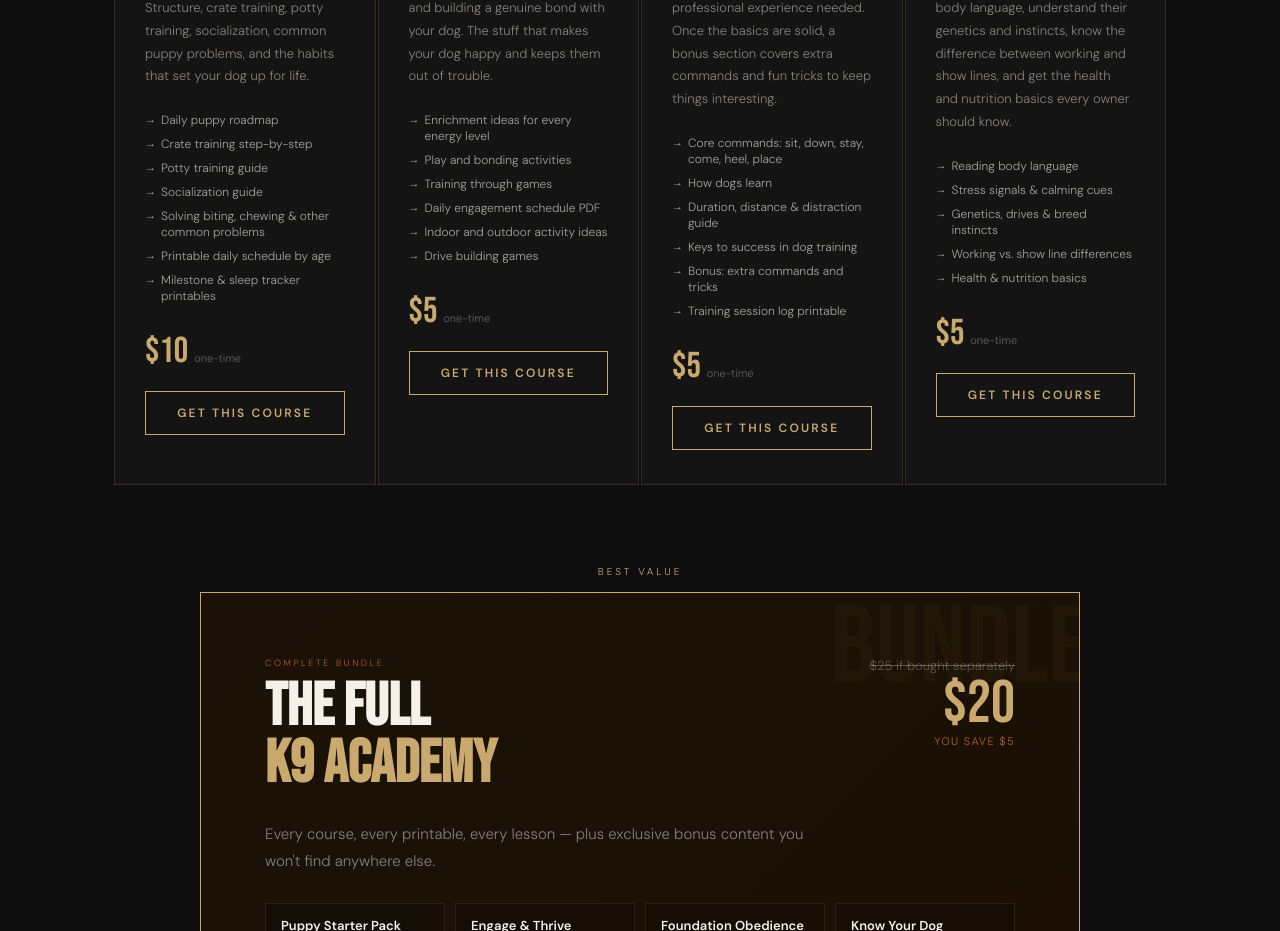
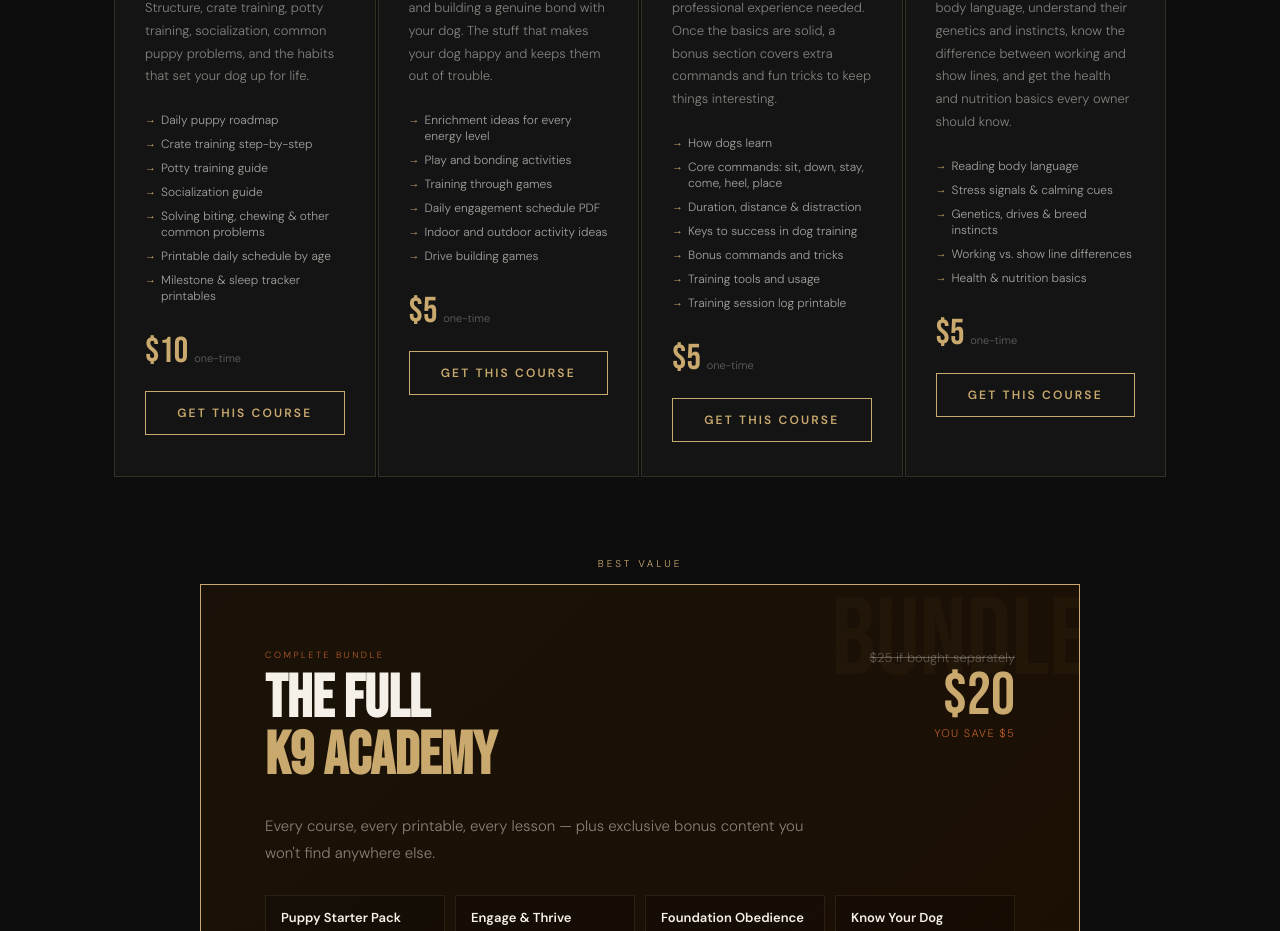
Before and after one commit to SnipeX22/K9Academy, a React (Create React App) app: page / in a window 1280 px wide. Shown: the part 1580-2511 px from the top of the page. Built offline with nearby package versions, Linux system fonts and the light colour scheme; no server answers.

Commit message:
Update courses.js

```diff
--- a/src/data/courses.js
+++ b/src/data/courses.js
@@ -650,11 +650,12 @@ Ask for a sit before meals, eye contact before throwing a toy, a wait before goi
     description:
       "Core obedience commands taught clearly and correctly — no professional experience needed. Once the basics are solid, a bonus section covers extra commands and fun tricks to keep things interesting.",
     includes: [
+      "How dogs learn",
       "Core commands: sit, down, stay, come, heel, place",
-      "How dogs learn",
-      "Duration, distance & distraction guide",
+      "Duration, distance & distraction",
       "Keys to success in dog training",
-      "Bonus: extra commands and tricks",
+      "Bonus commands and tricks",
+      "Training tools and usage",
       "Training session log printable",
     ],
     lessons: [
@@ -887,6 +888,33 @@ Place is more than a command. It's an off-switch. It's a way to help your dog re
           "Distance from mat being gradually increased",
           "Doorbell practice started",
           "Release word used consistently",
+        ],
+      },
+      {
+        title: "Training Tools",
+        content: `Training tools are exactly that — tools. None of them train a dog by themselves, and no single tool is right for every dog. The best choice depends on your dog's temperament, your training goals, and your ability to use the tool correctly. Every tool should be introduced fairly, paired with clear communication, and used to teach the dog how to succeed rather than simply correcting mistakes.
+
+**Tool Options:**
+A **flat collar** is the simplest option and works well for identification and many dogs with good leash manners.
+
+A **front-clip harness** helps reduce pulling by turning the dog's body back toward the handler when they pull, making it a useful management tool while loose leash walking is being taught.
+
+A **head halter** provides additional control for some strong dogs but should be introduced gradually and never used with sudden leash corrections, as excessive force can place strain on the neck.
+
+A **slip lead** tightens when tension is applied and should be used with light, momentary pressure followed by immediate release — not constant tension (such as consistent pulling).
+
+A **prong collar** is designed to distribute pressure evenly around the neck and should be properly fitted high on the neck behind the ears. It should be used with brief leash pressure and instant release to communicate, never for prolonged pressure, dragging, or punishment.
+
+An electronic collar (e-collar) is intended as a communication tool at the lowest effective level the dog can perceive. It should only be introduced after the dog fully understands the behavior being asked, with the stimulation paired to known commands and followed by praise or reward when the dog responds correctly.
+
+**The Goal**
+Regardless of the tool you choose, the principles remain the same: teach the behavior first, communicate clearly, reward good decisions, and use the least amount of pressure necessary. Good timing, consistency, and a strong relationship with your dog will always have a greater impact on training success than the equipment attached to the leash.`,
+        checklist: [
+          "Evaluate your dog and determine the tools used",
+          "Tools purchased and ready",
+          "Behavior taught first",
+          "Research done on proper use of the chosen tools",
+          "Corrections are minimal, and not harsh",
         ],
       },
       {
```
